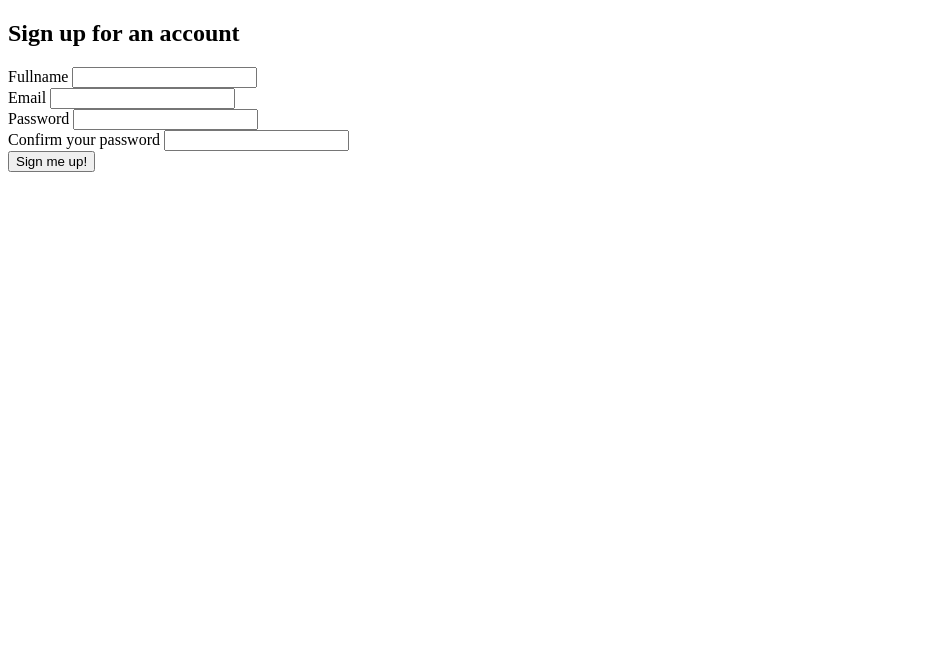
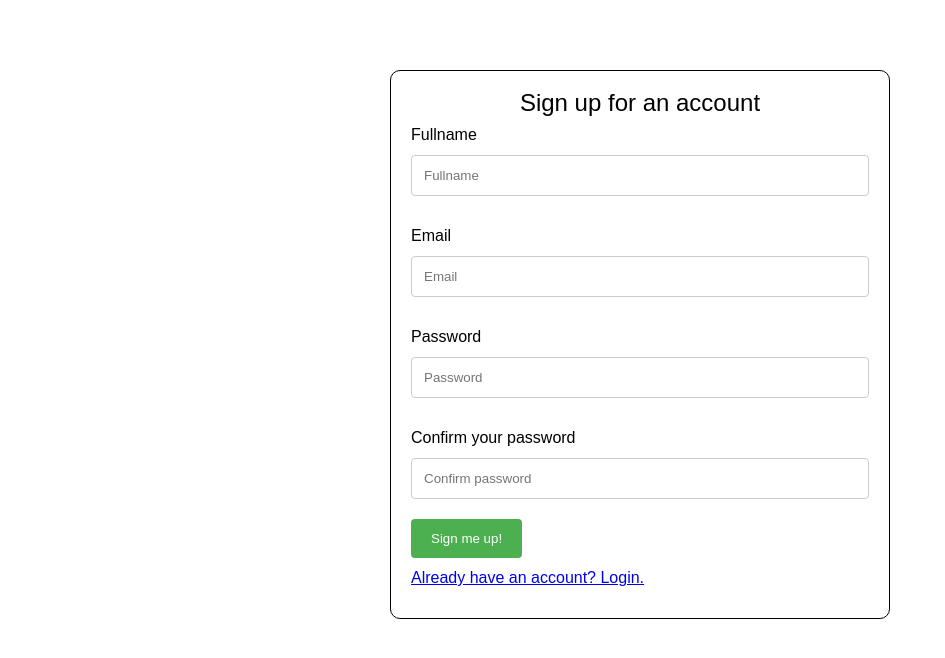
Before and after one commit to lennertvk/php-project, a PHP site: page /register.php in a window 1280 px wide. Shown: the top 658 px of the page, without its empty margins (0-945 px from the left). Run offline with PHP 8.4, Linux system fonts and the light colour scheme.

Commit message:
css begin
begin met simpele opmaak van website

```diff
--- /dev/null
+++ b/css/reset.css
@@ -0,0 +1,48 @@
+/* http://meyerweb.com/eric/tools/css/reset/
+   v2.0 | 20110126
+   License: none (public domain)
+*/
+
+html, body, div, span, applet, object, iframe,
+h1, h2, h3, h4, h5, h6, p, blockquote, pre,
+a, abbr, acronym, address, big, cite, code,
+del, dfn, em, img, ins, kbd, q, s, samp,
+small, strike, strong, sub, sup, tt, var,
+b, u, i, center,
+dl, dt, dd, ol, ul, li,
+fieldset, form, label, legend,
+table, caption, tbody, tfoot, thead, tr, th, td,
+article, aside, canvas, details, embed,
+figure, figcaption, footer, header, hgroup,
+menu, nav, output, ruby, section, summary,
+time, mark, audio, video {
+	margin: 0;
+	padding: 0;
+	border: 0;
+	font-size: 100%;
+	font: inherit;
+	vertical-align: baseline;
+}
+/* HTML5 display-role reset for older browsers */
+article, aside, details, figcaption, figure,
+footer, header, hgroup, menu, nav, section {
+	display: block;
+}
+body {
+	line-height: 1;
+}
+ol, ul {
+	list-style: none;
+}
+blockquote, q {
+	quotes: none;
+}
+blockquote:before, blockquote:after,
+q:before, q:after {
+	content: '';
+	content: none;
+}
+table {
+	border-collapse: collapse;
+	border-spacing: 0;
+}
--- a/css/style.css
+++ b/css/style.css
@@ -0,0 +1,122 @@
+* {
+    box-sizing: border-box;
+}
+body {
+    font-family: sans-serif;
+}
+nav {
+    display: block;
+    width: 100%;
+    height: 50px;
+    background-color: #4CAF50;
+}
+nav li {
+    float: left;
+}
+nav a {
+    text-decoration: none;
+    color: white;
+    padding: 0px 10px;
+    margin: 0px 10px;
+    line-height: 50px;
+    display: block;
+}
+nav a:hover {
+    background-color: #45a049;
+}
+.search {
+    text-align: center;
+    margin: 20px;
+}
+.form--login {
+    border: 1px solid black;
+    border-radius: 10px;
+    padding: 20px;
+    max-width: 500px;
+    margin: 70px auto 0;
+}
+.edit_profile {
+    border: 1px solid black;
+    border-radius: 10px;
+    padding: 20px;
+    max-width: 500px;
+    margin: 70px auto 0;
+}
+h1 {
+    font-size: 1.7em;
+}
+h2 {
+    font-size: 1.5em;
+    text-align: center;
+}
+
+input[type=text], input[type=password], input[type=email] {
+    width: 100%;
+    padding: 12px;
+    border: 1px solid #ccc;
+    border-radius: 4px;
+    resize: vertical;
+    margin-bottom: 20px;
+}
+
+label {
+    padding: 12px 12px 12px 0;
+    display: inline-block;
+}
+
+input[type=submit] {
+    background-color: #4CAF50;
+    color: white;
+    padding: 12px 20px;
+    border: none;
+    border-radius: 4px;
+    cursor: pointer;
+}
+input[type=submit]:hover {
+    background-color: #45a049;
+}
+input[type=checkbox] {
+    margin-bottom: 30px;
+}
+.to_login {
+    line-height: 2.5em;
+}
+
+.container {
+    display: grid;
+    row-gap: 25px;
+}
+#img_div {
+    margin: auto;
+    border-radius: 5px;
+    padding-bottom: 20px;
+    box-shadow: 0px 0px 10px 0px rgba(0,0,0,0.75);
+    overflow: hidden;
+    max-width: calc(100% - 10px);
+}
+#img_div img {
+    margin-bottom: 20px;
+}
+.beschrijving {
+    display: block;
+    width: calc(100% - 30px);
+    padding-bottom: 20px;
+    border-bottom: 1px solid #4CAF50;
+    margin: 0px 15px 25px;
+}
+#img_div a {
+    text-decoration: none;
+    background-color: #4CAF50;
+    color: white;
+    padding: 12px 20px;
+    border: none;
+    border-radius: 4px;
+    cursor: pointer;
+}
+.like {
+    margin: 0px 15px;
+}
+.comment {
+    float: right;
+    margin: -12px 15px 0px;
+}
--- a/register.php
+++ b/register.php
@@ -31,6 +31,8 @@
 <head>
   <meta charset="UTF-8">
   <title>Registration</title>
+  <link rel="stylesheet" href="css/reset.css">
+  <link rel="stylesheet" href="css/style.css">
 </head>
 <style>
 .hidden{
@@ -55,26 +57,30 @@
 
                 <div class="form__field">
 					<label for="fullname">Fullname</label>
-					<input type="text" id="fullname" name="fullname">
+					<input type="text" id="fullname" name="fullname" placeholder="Fullname">
 				</div>
 
 				<div class="form__field">
 					<label for="email">Email</label>
-					<input type="text" id="email" name="email">
+					<input type="text" id="email" name="email" placeholder="Email">
 				</div>
 				<div class="form__field">
 					<label for="password">Password</label>
-					<input type="password" id="password" name="password">
+					<input type="password" id="password" name="password" placeholder="Password">
 				</div>
 
                 <div class="form__field">
 					<label for="password_confirmation">Confirm your password</label>
-					<input type="password" id="password_confirmation" name="password_confirmation">
+					<input type="password" id="password_confirmation" name="password_confirmation" placeholder="Confirm password">
 				</div>
 
 				<div class="form__field">
 					<input type="submit" value="Sign me up!" class="btn btn--primary">
 				</div>
+
+				<div>
+                    <a href="login.php" class="to_login">Already have an account? Login.</a>
+                </div>
 			</form>
 		</div>
 	</div>
--- a/upload.php
+++ b/upload.php
@@ -124,6 +124,7 @@ function imagecreatefromfile( $filename ) {
 </style>
 </head>
 <body>
+<?php include_once('includes/nav.inc.php')?>
 <div id="content">
 
   <form method="POST" action="upload.php" enctype="multipart/form-data">
```
Also changed, not shown: edit_profile.php (+5 -2 lines), includes/nav.inc.php (added, +7 -0 lines), index.php (+12 -8 lines), login.php (+7 -2 lines).
